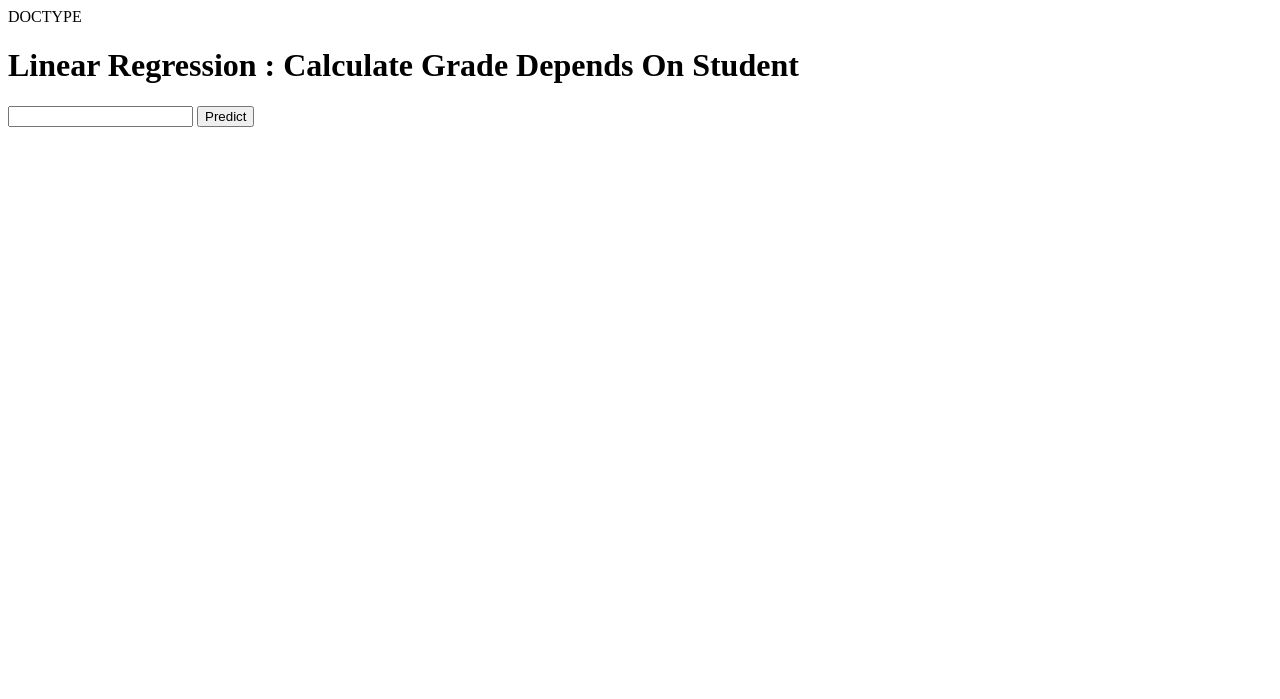
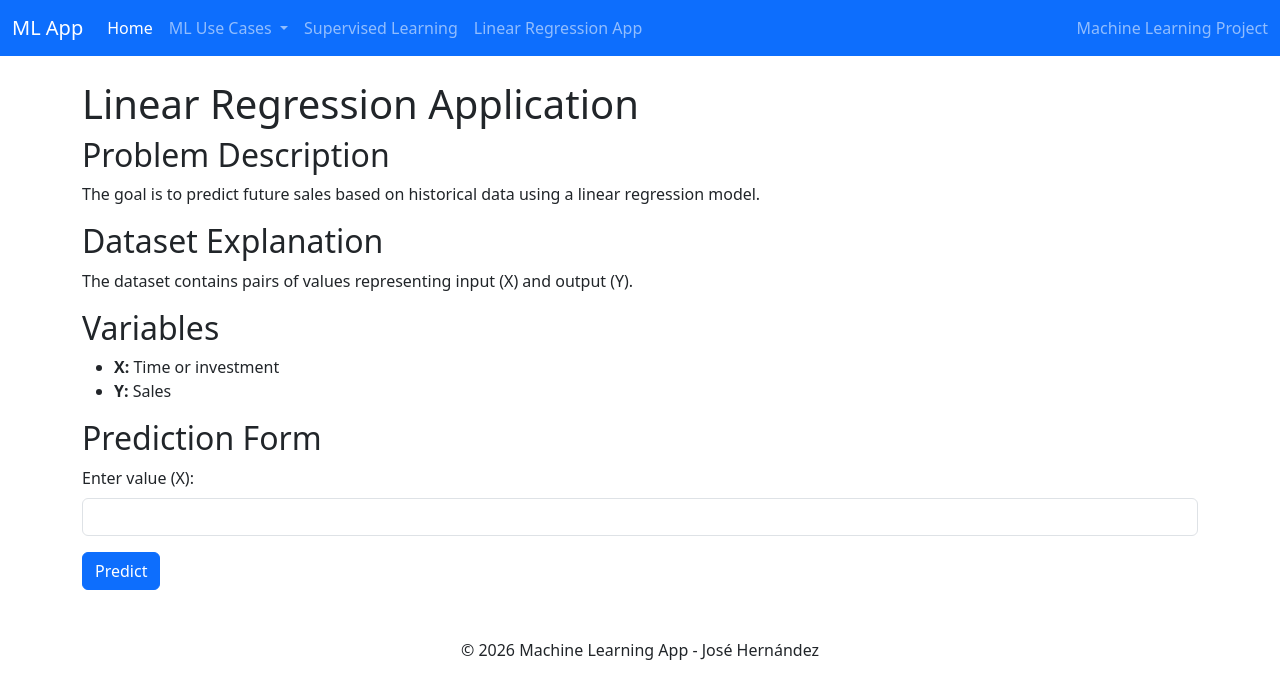
Before and after one commit to JoseRodolfoHernandez/MACHIN-LEARNING, a Flask app: page /LinearRegression in a window 1280 px wide. Shown: the top 699 px of the page. Run offline with Flask 3, Linux system fonts and the light colour scheme.

Commit message:
Implement ML use cases, supervised learning module, and linear regression sales prediction in Flask app

```diff
--- a/LinearRegression.py
+++ b/LinearRegression.py
@@ -3,6 +3,17 @@ import matplotlib.pyplot as pit
 import io
 import base64
 from sklearn.linear_model import LinearRegression
+
+import matplotlib.pyplot as plt
+
+def show_graph(X, Y, model):
+    plt.scatter(X, Y)
+    plt.plot(X, model.predict(X), color='red')
+    plt.title("Linear Regression")
+    plt.xlabel("X")
+    plt.ylabel("Y")
+    plt.show()
+
 
 data = {
     "Study Hours": [10, 15, 12, 8, 14, 5, 16, 7, 11, 13, 9, 4, 18, 3, 17, 6, 14, 2, 20, 1],
--- a/app.py
+++ b/app.py
@@ -1,26 +1,45 @@
 from flask import Flask, render_template, request
+import linear_regression_sales
 import LinearRegression
 
 app = Flask(__name__)
 
 @app.route('/')
-def home():
-    inicio = 'test'
-    if 5 == 5:
-        inicio = 'test2'
-    return "hello Flask " + inicio
-
-@app.route('/FirstPage')
+@app.route('/home')
 def firstPage():
     return render_template('index.html')
 
+@app.route('/case_1_stock')
+def case1Stock():
+    return render_template('case_1_stock.html')
+
+
+@app.route('/case2')
+def case2advertising():
+    return render_template('case_2_advertising.html')
+
+@app.route('/case3')
+def case3customer():
+    return render_template('case_3_customer.html')
+
+@app.route('/case4')
+def case4inventory():
+    return render_template('case_4_inventory.html')
+
+@app.route('/supervised')
+def supervised():
+    return render_template('supervised_learning.html')
+
+
 @app.route('/LinearRegression', methods=["GET", "POST"])
-def calculateGrade():
-    calculateResult = None
+def calculateSales():
+    result = None
     if request.method == "POST":
-        hours = float(request.form["hours"])
-        calculateResult = LinearRegression.calculaterGrade(hours)
-    return render_template("linearRegressionGrades.html", result=calculateResult)
+        investment = float(request.form["investment"])
+        result = linear_regression_sales.predict_sales(investment)
+    return render_template("linear_regression_app.html", result=result)
+
+
 
 
 if __name__ == "__main__":
--- /dev/null
+++ b/templates/linear_regression_app.html
@@ -0,0 +1,40 @@
+{% extends "menu.html" %}
+
+{% block title %}Linear Regression Application{% endblock %}
+
+{% block content %}
+
+<h1>Linear Regression Application</h1>
+
+<h2>Problem Description</h2>
+<p>
+The goal is to predict future sales based on historical data using a linear regression model.
+</p>
+
+<h2>Dataset Explanation</h2>
+<p>
+The dataset contains pairs of values representing input (X) and output (Y).
+</p>
+
+<h2>Variables</h2>
+<ul>
+    <li><strong>X:</strong> Time or investment</li>
+    <li><strong>Y:</strong> Sales</li>
+</ul>
+
+<h2>Prediction Form</h2>
+
+<form method="POST" action="/LinearRegression">
+    <div class="mb-3">
+        <label class="form-label">Enter value (X):</label>
+        <input type="number" step="any" name="hours" class="form-control" required>
+    </div>
+    <button type="submit" class="btn btn-primary">Predict</button>
+</form>
+
+{% if result %}
+    <h3 class="mt-4">Prediction Result:</h3>
+    <p><strong>{{ result }}</strong></p>
+{% endif %}
+
+{% endblock %}
--- /dev/null
+++ b/templates/menu.html
@@ -0,0 +1,94 @@
+<!DOCTYPE html>
+<html lang="en">
+
+<head>
+    <meta charset="UTF-8">
+    <meta name="viewport" content="width=device-width, initial-scale=1.0">
+    <title>{% block title %}Machine Learning App{% endblock %}</title>
+
+    <link href="https://cdn.jsdelivr.net/npm/bootstrap@5.3.8/dist/css/bootstrap.min.css" rel="stylesheet">
+    <script src="https://cdn.jsdelivr.net/npm/bootstrap@5.3.8/dist/js/bootstrap.bundle.min.js"></script>
+</head>
+
+<body>
+
+    <header>
+        <nav class="navbar bg-primary navbar-expand-lg" data-bs-theme="dark">
+            <div class="container-fluid">
+                <a class="navbar-brand" href="/">ML App</a>
+
+                <button class="navbar-toggler" type="button" data-bs-toggle="collapse" data-bs-target="#navbarText">
+                    <span class="navbar-toggler-icon"></span>
+                </button>
+
+                <div class="collapse navbar-collapse" id="navbarText">
+                    <ul class="navbar-nav me-auto mb-2 mb-lg-0">
+
+                        <li class="nav-item">
+                            <a class="nav-link active" href="/">Home</a>
+                        </li>
+
+                        <li class="nav-item dropdown">
+                            <a class="nav-link dropdown-toggle" href="#" role="button" data-bs-toggle="dropdown">
+                                ML Use Cases
+                            </a>
+
+                            <ul class="dropdown-menu">
+                                <li>
+                                    <a class="dropdown-item" href="/case_1_stock">
+                                        Case 1: Sales & Stock
+                                    </a>
+                                </li>
+                                <li>
+                                    <a class="dropdown-item" href="/case2">
+                                        Case 2: Advertising
+                                    </a>
+                                </li>
+                                <li>
+                                    <a class="dropdown-item" href="/case3">
+                                        Case 3: Customer Prediction
+                                    </a>
+                                </li>
+                                <li>
+                                    <a class="dropdown-item" href="/case4">
+                                        Case 4: Inventory
+                                    </a>
+                                </li>
+                            </ul>
+                        </li>
+
+                        <li class="nav-item">
+                            <a class="nav-link" href="/supervised">
+                                Supervised Learning
+                            </a>
+                        </li>
+
+                        <li class="nav-item">
+                            <a class="nav-link" href="/LinearRegression">
+                                Linear Regression App
+                            </a>
+                        </li>
+
+
+                    </ul>
+
+                    <span class="navbar-text">
+                        Machine Learning Project
+                    </span>
+                </div>
+            </div>
+        </nav>
+    </header>
+
+    <div class="container mt-4">
+        {% block content %}
+        {% endblock %}
+    </div>
+
+    <footer class="mt-5">
+        <p class="text-center">© 2026 Machine Learning App - José Hernández</p>
+    </footer>
+
+</body>
+
+</html>
```
Also changed, not shown: linear_regression_sales.py (added, +14 -0 lines), templates/case_1_stock.html (added, +34 -0 lines), templates/case_2_advertising.html (added, +33 -0 lines), templates/case_3_customer.html (added, +33 -0 lines), templates/case_4_inventory.html (added, +33 -0 lines), templates/index.html (+4 -43 lines), templates/supervised_learning.html (added, +50 -0 lines).
